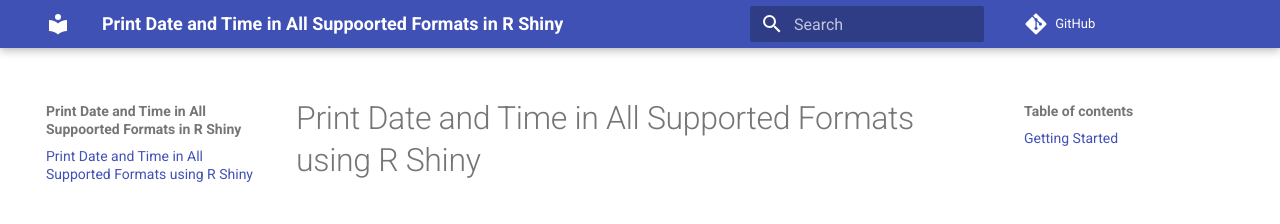
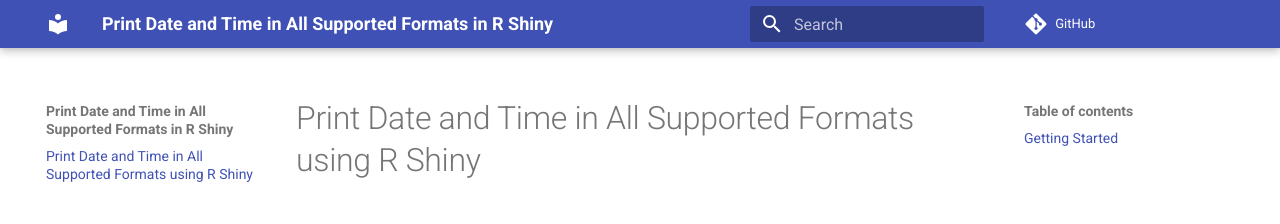
Before and after one commit to lulunac27a/r-shiny-datetime, an MkDocs documentation site: the page built from docs/index.md, in a window 1280 px wide. Shown: the top 224 px of the page. Built offline with MkDocs 1.6.1 and Material for MkDocs 9.7.7, drawn with Linux system fonts in a browser that asks for light colours; comment, search, counter and statistics services are not loaded.

Commit message:
Fix spelling mistake

```diff
--- a/mkdocs.yml
+++ b/mkdocs.yml
@@ -1,3 +1,3 @@
-site_name: Print Date and Time in All Suppoorted Formats in R Shiny
+site_name: Print Date and Time in All Supported Formats in R Shiny
 theme: material
 repo_url: https://github.com/lulunac27a/r-shiny-datetime
```
